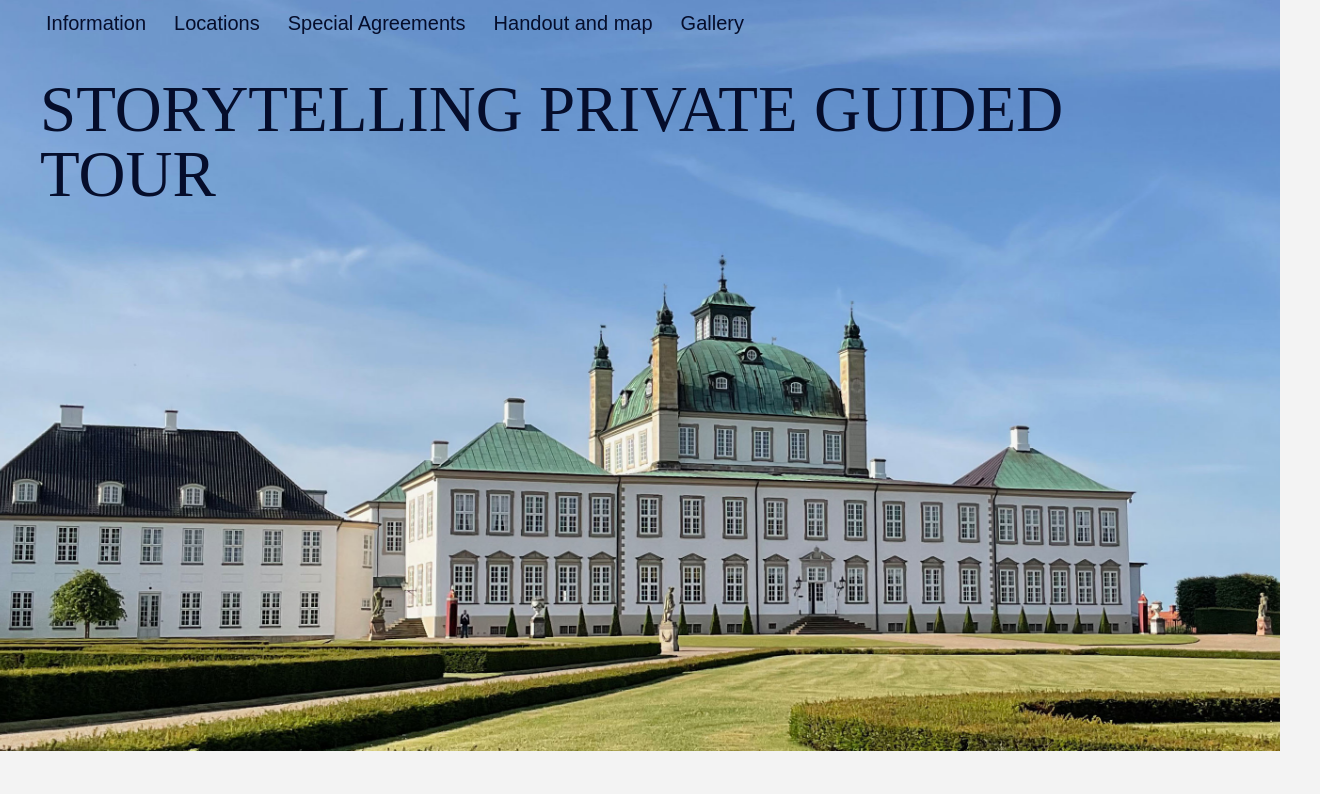
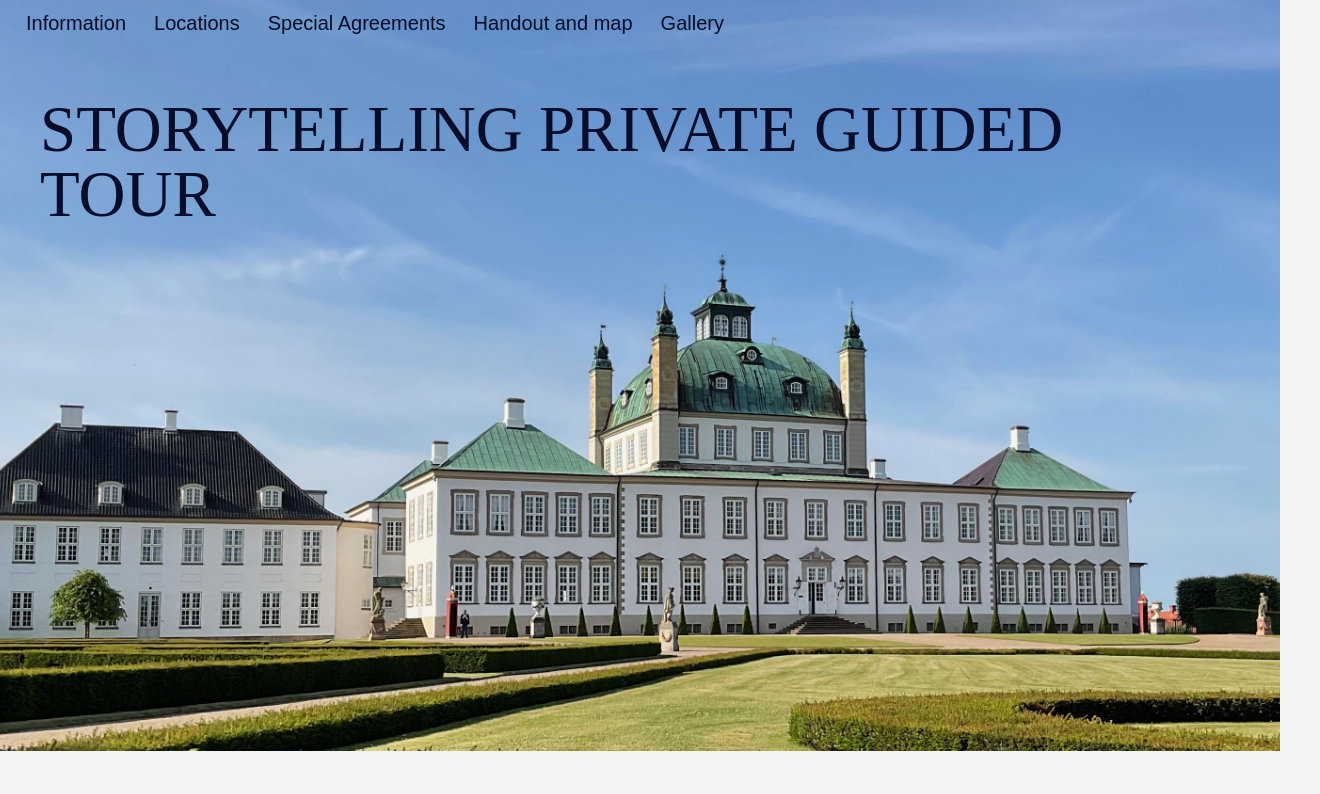
Before and after one commit to Oskarmle/fredensborg_palace_guide, a React (Vite) app: page / in a window 1280 px wide. Shown: the top 794 px of the page, 1320 px wide, since content can reach past the window. Built offline with nearby package versions, Linux system fonts and the light colour scheme; a web font is replaced by a local one.

Commit message:
Small styling changes in nav

```diff
--- a/src/App.css
+++ b/src/App.css
@@ -69,7 +69,7 @@ body {
   display: flex;
   width: 80%;
   padding-left: 40px;
-  padding-top: 40px;
+  padding-top: 60px;
 }
 
 .headline {
--- a/src/navigation/mobile.css
+++ b/src/navigation/mobile.css
@@ -54,9 +54,10 @@
   flex-direction: row;
   gap: 1rem;
   list-style: none;
-  align-items: end;
-  width: 100%;
+  width: 90%;
+  padding: 0;
   padding-top: 10px;
+  padding-left: 20px;
 }
 
 .listButton {
```
